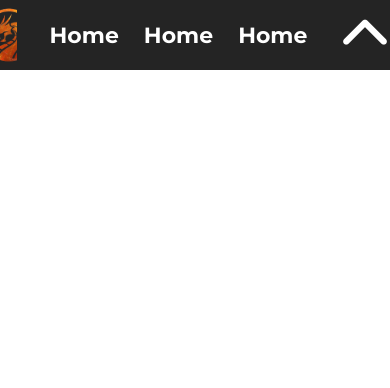
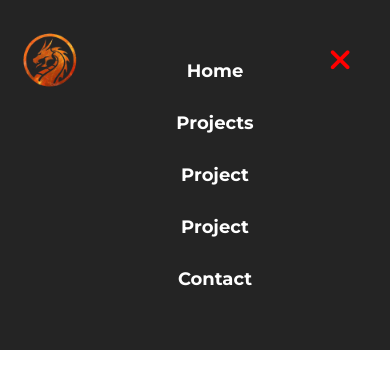
Before and after one commit to Dusan95z/Practice, a plain HTML site: page index.html in a window 390 px wide. Both pictures are taken after a click on the element 365 px from the left and 35 px from the top of the page. Shown: the top 388 px of the page. Drawn offline with Linux system fonts and the light colour scheme.

Commit message:
responsive navigation done

```diff
--- a/helpers/variables.scss
+++ b/helpers/variables.scss
@@ -14,3 +14,7 @@
   font-family: 'Montserrat', sans-serif;
   font-weight: 700;
 }
+
+@media only screen and (max-width: 600px) {
+
+}
--- a/index.html
+++ b/index.html
@@ -26,11 +26,15 @@
       <nav class="header-nav">
         <ul class="header-nav-ul">
           <li class="header-nav-ul-li"><a href="#">Home</a></li>
-          <li class="header-nav-ul-li"><a href="#">Home</a></li>
-          <li class="header-nav-ul-li"><a href="#">Home</a></li>
+          <li class="header-nav-ul-li"><a href="#">Projects</a></li>
+          <li class="header-nav-ul-li"><a href="#">Project</a></li>
+          <li class="header-nav-ul-li"><a href="#">Project</a></li>
+          <li class="header-nav-ul-li"><a href="#">Contact</a></li>
         </ul>
       </nav>
       <div class="header-arrow"><i class="fa-solid fa-chevron-up" title="Go To Top"></i></div>
+      <div class="header-burgerMenu"><i class="fa-solid fa-bars"></i></div>
+      <div class="header-closeBurgerMenu"><i class="fa-solid fa-xmark"></i></div>
     </header>
 
     <script src="script.js"></script>
--- a/script.js
+++ b/script.js
@@ -15,3 +15,24 @@ document.addEventListener('scroll', (e) => {
 headerArrow.addEventListener('click', (e) => {
   window.scrollTo(0, 0);
 });
+
+// RESPONSIVE NAVIGATION BURGER MENU
+
+const header = document.querySelector('.header');
+const nav = document.querySelector('.header-nav');
+const burgerMenu = document.querySelector('.header-burgerMenu');
+const closeBurgerMenu = document.querySelector('.header-closeBurgerMenu');
+
+burgerMenu.addEventListener('click', (e) => {
+  header.classList.add('header-active');
+  nav.classList.add('nav-active');
+  burgerMenu.style.display = 'none';
+  closeBurgerMenu.style.display = 'flex';
+});
+
+closeBurgerMenu.addEventListener('click', (e) => {
+  header.classList.remove('header-active');
+  nav.classList.remove('nav-active');
+  burgerMenu.style.display = 'flex';
+  closeBurgerMenu.style.display = 'none';
+});
--- a/style.scss
+++ b/style.scss
@@ -1,98 +1,7 @@
 @import 'helpers/base';
 @import 'helpers/variables';
+@import 'styles/headerStyle';
 
 body {
   height: 200vh;
 }
-
-// HEADER AND NAVIGATION
-
-.header {
-  width: 100%;
-  height: 7rem;
-  background-color: rgb(36, 36, 36);
-  display: flex;
-  justify-content: space-evenly;
-  align-items: center;
-  position: fixed;
-  top: 0;
-
-  &-logo {
-    height: 6rem;
-    width: 6rem;
-
-    &-img {
-      object-fit: cover;
-      object-position: center;
-      display: block;
-      width: 100%;
-      height: 100%;
-    }
-  }
-
-  &-nav {
-    height: 100%;
-    width: 100rem;
-    max-width: 100rem;
-    margin: 0 2rem;
-
-    &-ul {
-      width: 100%;
-      height: 100%;
-      display: flex;
-      list-style-type: none;
-      justify-content: space-around;
-      align-items: center;
-
-      &-li {
-        a {
-          font-size: 2.2rem;
-          @include montserrat-bold;
-          position: relative;
-          &:hover::after {
-            transform: scaleX(1);
-            transition: transform 0.1s ease-in;
-          }
-
-          &::after {
-            content: '';
-            height: 3px;
-            background-color: #fff;
-            position: absolute;
-            bottom: -3px;
-            left: 0;
-            right: 0;
-            border-radius: 5px;
-            transform: scaleX(0);
-          }
-        }
-      }
-    }
-  }
-
-  &-arrow {
-    height: 100%;
-    display: flex;
-    align-items: center;
-    cursor: pointer;
-    animation-name: pulsatingArrow;
-    animation-duration: 1.5s;
-    animation-iteration-count: infinite;
-    i {
-      color: #fff;
-      font-size: 5rem;
-    }
-  }
-}
-
-@keyframes pulsatingArrow {
-  0% {
-    transform: translateY(0.5rem);
-  }
-  50% {
-    transform: translateY(-0.5rem);
-  }
-  100% {
-    transform: translateY(0.5rem);
-  }
-}
--- /dev/null
+++ b/styles/headerStyle.scss
@@ -0,0 +1,184 @@
+// HEADER AND NAVIGATION
+
+.header {
+  width: 100%;
+  height: 7rem;
+  padding: 0 2rem;
+  background-color: rgb(36, 36, 36);
+  display: flex;
+  justify-content: space-evenly;
+  align-items: center;
+  position: fixed;
+  top: 0;
+
+  @media only screen and (max-width: 800px) {
+    height: fit-content;
+    padding: 3rem 2rem;
+    position: relative;
+  }
+
+  @media only screen and (max-width: 600px) {
+    height: 12rem;
+    align-items: flex-start;
+    justify-content: space-between;
+    transition: height 0.3s ease-in;
+  }
+
+  &-logo {
+    height: 6rem;
+    width: 6rem;
+    display: flex;
+    align-items: center;
+
+    &-img {
+      object-fit: cover;
+      object-position: center;
+      display: block;
+      height: 6rem;
+      width: 6rem;
+    }
+  }
+
+  &-nav {
+    height: 100%;
+    width: 100rem;
+    max-width: 100rem;
+    margin: 0 2rem;
+
+    @media only screen and (max-width: 600px) {
+      position: absolute;
+      top: 0rem;
+      left: 0;
+      right: 0;
+      width: 100%;
+      transform: translateY(-30rem);
+      transition: transform 0.3s ease-in;
+    }
+
+    &-ul {
+      width: 100%;
+      height: 100%;
+      display: flex;
+      list-style-type: none;
+      justify-content: space-around;
+      align-items: center;
+
+      @media only screen and (max-width: 600px) {
+        flex-direction: column;
+        justify-content: center;
+      }
+
+      &-li {
+        @media only screen and (max-width: 600px) {
+          &:not(:last-child) {
+            padding-bottom: 3rem;
+          }
+        }
+
+        a {
+          font-size: 2.2rem;
+          @include montserrat-bold;
+          position: relative;
+
+          @media only screen and (max-width: 1000px) {
+            font-size: 1.8rem;
+          }
+
+          &:hover::after {
+            transform: scaleX(1);
+            transition: transform 0.1s ease-in;
+          }
+
+          &::after {
+            content: '';
+            height: 3px;
+            background-color: #fff;
+            position: absolute;
+            bottom: -3px;
+            left: 0;
+            right: 0;
+            border-radius: 5px;
+            transform: scaleX(0);
+          }
+        }
+      }
+    }
+  }
+
+  &-arrow {
+    height: 100%;
+    display: flex;
+    align-items: center;
+    cursor: pointer;
+    animation-name: pulsatingArrow;
+    animation-duration: 1.5s;
+    animation-iteration-count: infinite;
+
+    i {
+      color: #fff;
+      font-size: 5rem;
+    }
+
+    @media only screen and (max-width: 800px) {
+      display: none;
+    }
+  }
+
+  &-burgerMenu {
+    display: none;
+    height: 6rem;
+    width: 6rem;
+
+    i {
+      cursor: pointer;
+      z-index: 100;
+      color: #fff;
+      font-size: 3rem;
+    }
+
+    @media only screen and (max-width: 600px) {
+      display: flex;
+      justify-content: center;
+      align-items: center;
+    }
+  }
+
+  &-closeBurgerMenu {
+    display: none;
+    height: 6rem;
+    width: 6rem;
+
+    i {
+      cursor: pointer;
+      z-index: 100;
+      color: red;
+      font-size: 3rem;
+    }
+
+    @media only screen and (max-width: 600px) {
+      display: none;
+      justify-content: center;
+      align-items: center;
+    }
+  }
+}
+
+.header.header-active {
+  height: 35rem;
+}
+
+.header-nav.nav-active {
+  transform: translateY(0);
+}
+
+@keyframes pulsatingArrow {
+  0% {
+    transform: translateY(0.5rem);
+  }
+  50% {
+    transform: translateY(-0.5rem);
+  }
+  100% {
+    transform: translateY(0.5rem);
+  }
+}
```
Also changed, not shown: style.css, styles/headerStyle.css (added), 1 other file.
